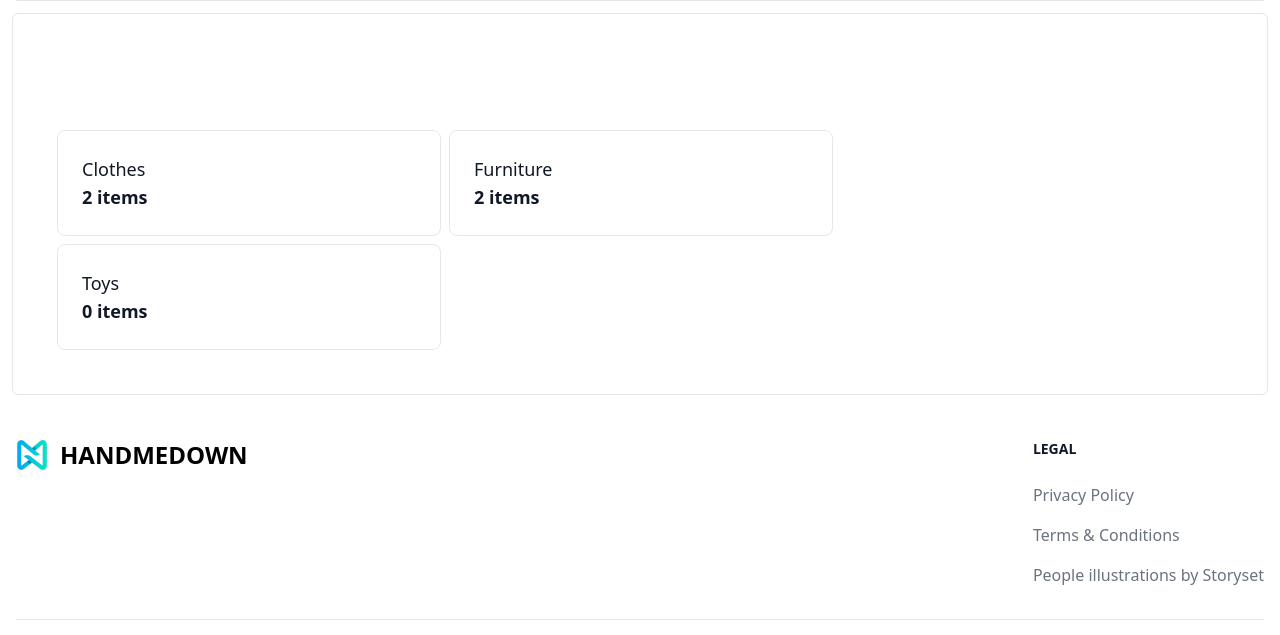
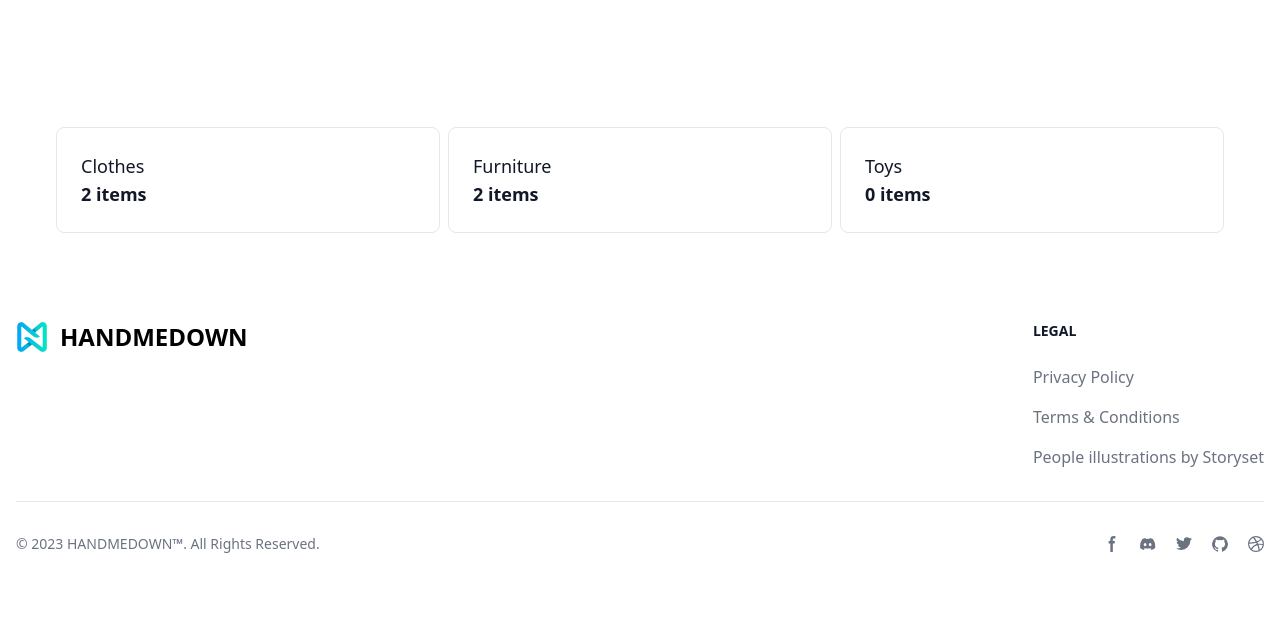
Before and after one commit to AristonCatipay/django_online_marketplace, a Django app: page /index/ in a window 1280 px wide. Shown: the part 841-1476 px from the top of the page. After the commit the page ends 1394 px from the top, so only its background shows below. Run offline with Django 4.2, Linux system fonts and the light colour scheme; a user stored in the database is signed in; data comes from the database, SQL or seed files in the repository; data that the repository does not hold is empty; style sheets or scripts are compiled from the project's sources; some libraries are stand-ins or nearby versions.

Commit message:
Limit the size of the page content to max width screen xl and remove it's borders.

```diff
--- a/core/templates/core/index.html
+++ b/core/templates/core/index.html
@@ -3,7 +3,8 @@
 {% block title %} {{ title }} {% endblock %}
 {% load static %}
 {% block content %}
-    <div class="p-6 md:px-10 md:py-10 rounded-md border border-gray-200 dark:border-gray-700">
+<div class="max-w-screen-xl mx-auto">
+    <div class="p-6 md:px-10 md:py-10 rounded-md">
         <h2 class="mb-10 text-2xl text-white font-bold text-center">Fresh Additions</h2>
         {% if items %}
             <div class="flex flex-wrap">
@@ -43,7 +44,7 @@
     </div>
 
 
-    <div class="mt-3 p-6 md:px-10 md:py-10 rounded-md border border-gray-200 dark:border-gray-700">
+    <div class="mt-3 p-6 md:px-10 md:py-10 rounded-md">
         <h2 class="mb-10 text-2xl font-bold text-white text-center">Categories</h2>
         {% if categories %}
             <div class="flex flex-wrap">
@@ -78,4 +79,5 @@
             </div>
         {% endif %}
     </div>
+</div>
 {% endblock %}
--- a/dashboard/templates/dashboard/index.html
+++ b/dashboard/templates/dashboard/index.html
@@ -3,7 +3,7 @@
 {% block title %}{{ title }}{% endblock %}
 {% load static %}
 {% block content %}
-    <div class="p-6 md:px-10 md:py-10 rounded-md border border-gray-200 dark:border-gray-700">
+    <div class="max-w-screen-xl mx-auto p-6 md:px-10 md:py-10 rounded-md">
         <h2 class="mb-10 text-2xl text-white font-bold text-center">My Items</h2>
         {% if items %}
         <div class="flex flex-wrap">
--- a/item/templates/item/detail.html
+++ b/item/templates/item/detail.html
@@ -3,7 +3,7 @@
 {% block title %}{{ item.name }}{% endblock %}
 
 {% block content %}
-<div class="w-full p-6 md:px-10 md:py-10 rounded-md border border-gray-200 dark:border-gray-700">
+<div class="max-w-screen-xl mx-auto p-6 md:px-10 md:py-10 rounded-md">
     <h2 class="mb-10 text-2xl text-white font-bold text-center">Item Details</h2>
     <div class="flex flex-wrap">
         <!-- Left side -->
@@ -91,7 +91,7 @@
     </div>
 </div>
 <!-- Bottom -->
-<div class="mt-3 p-6 md:px-10 md:py-10 rounded-md border border-gray-200 dark:border-gray-700">
+<div class="max-w-screen-xl mx-auto mt-3 p-6 md:px-10 md:py-10">
     <h2 class="mb-10 text-2xl text-white font-bold text-center">Related Items</h2>
     <div class="flex flex-wrap">
         {% for item in related_items %}
--- a/item/templates/item/items.html
+++ b/item/templates/item/items.html
@@ -3,8 +3,8 @@
 {% block title %}{{ title }}{% endblock %}
 {% load static %}
 {% block content %}
-<div class="relative overflow-x-auto">
-    <div class="w-full p-6 md:px-10 md:py-5 rounded-md border border-gray-200 dark:border-gray-700">
+<div class="max-w-screen-xl mx-auto">
+    <div class="w-full p-6 md:px-10 md:py-5 rounded-md">
     <form method="get" action="{% url 'item:items' %}">
         <div class="flex">
             <label for="search-dropdown" class="mb-2 text-sm font-medium text-gray-900 sr-only dark:text-white">Search Items</label>
@@ -43,7 +43,7 @@
     </form>
     </div>
     <!-- Items -->
-    <div class="w-full mt-3 p-6 md:px-10 md:py-10 rounded-md border border-gray-200 dark:border-gray-700">
+    <div class="w-full mt-3 p-6 md:px-10 md:py-10 rounded-md">
         {% if items %}
         <div class="flex flex-wrap">
             <!-- Card for each item. -->
```
